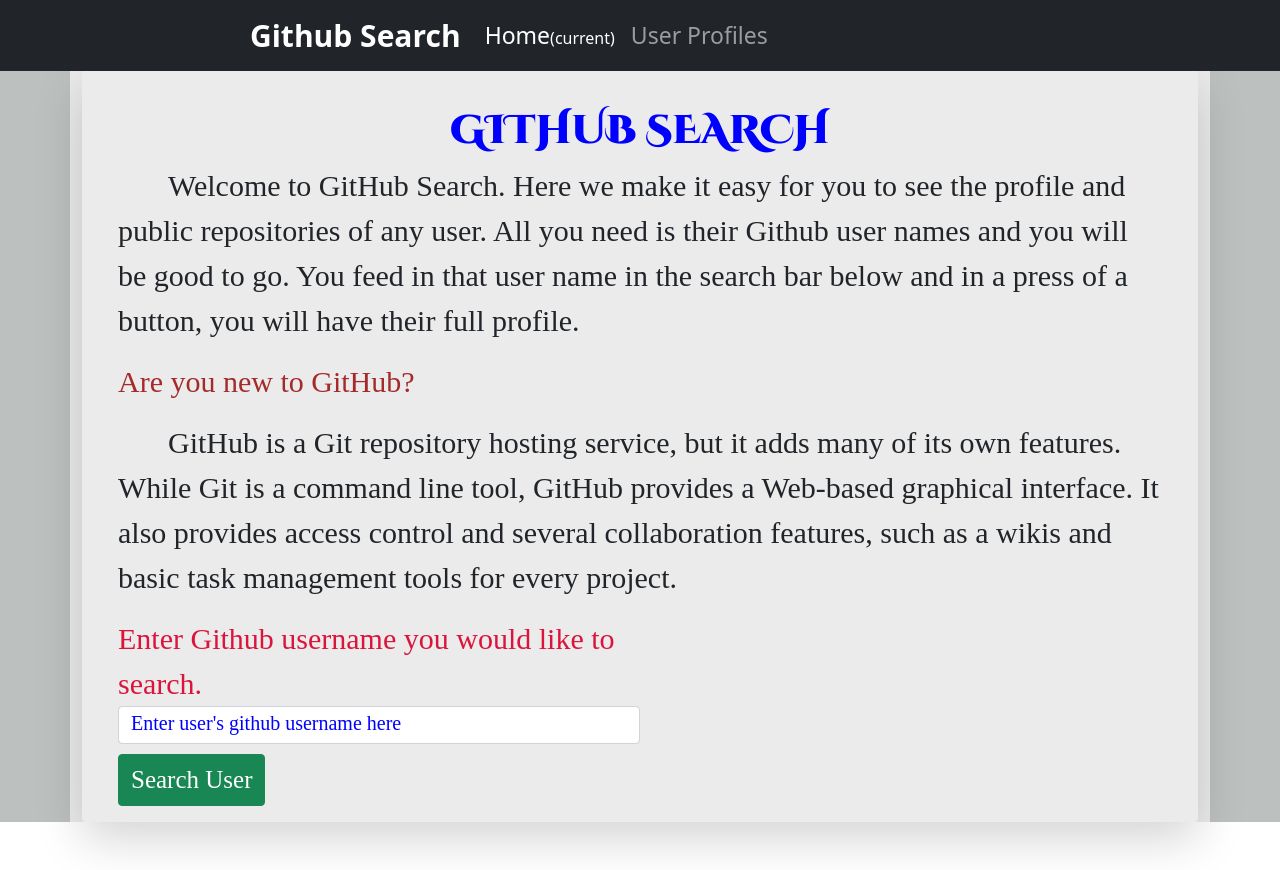
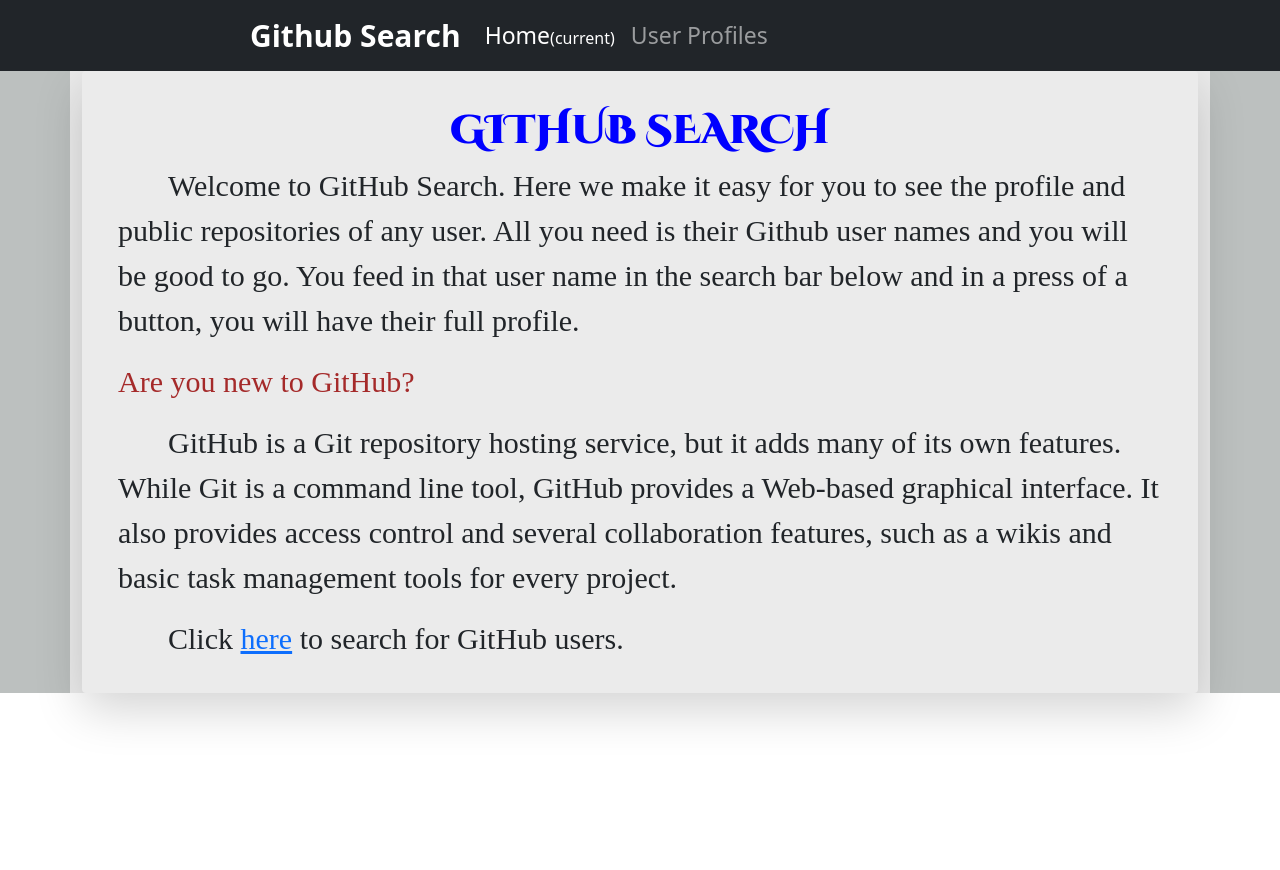
Before and after one commit to Vitalis-Kirui/Github-Search-Angular-IP, an Angular app: page /home in a window 1280 px wide. After the commit the page ends 800 px from the top, so only its background shows below. Built offline with nearby package versions, Linux system fonts and the light colour scheme; a web font is replaced by a local one.

Commit message:
pushing a link to landing pade

```diff
--- a/src/app/landing-page/landing-page.component.css
+++ b/src/app/landing-page/landing-page.component.css
@@ -32,3 +32,11 @@ body{
 #indent{
     padding-left: 50px;
 }
+
+#indentLink{
+  padding-left: 50px;
+}
+
+#indentLink a:hover{
+    color: red;
+}
--- a/src/app/landing-page/landing-page.component.html
+++ b/src/app/landing-page/landing-page.component.html
@@ -40,9 +40,11 @@
                 such as a wikis and basic task management tools for every project.</p>
 
                 <!-- Nesting form from form component -->
-                <div>
+                <!-- <div>
                     <app-search-form></app-search-form>
-                </div>
+                </div> -->
+
+                <p><span id="indentLink">Click <a href="http://localhost:4200/user-profile">here</a> to search for GitHub users.</span></p>
 
             </div>
 
--- a/src/app/search-form/search-form.component.html
+++ b/src/app/search-form/search-form.component.html
@@ -1,4 +1,4 @@
-<form action="">
+<!-- <form action="">
 
     <div class="form-group searchForm">
 
@@ -9,4 +9,4 @@
 
     <button type="submit" class="btn btn-success">Search User</button>
 
-</form>
+</form> -->
--- a/src/app/user-profiles/user-profiles.component.html
+++ b/src/app/user-profiles/user-profiles.component.html
@@ -18,7 +18,7 @@
 
 <!-- user profile display -->
 
-<img src="{{profiles.avatar_url}} " alt="User Profile Picture"><br>
+<img src="{{profiles.avatar_url}} " ><br>
 User Name : {{profiles.login}} <br>
 Number of followers: {{profiles.followers}}
 Following: {{profiles.following}}
--- a/src/app/userprofiles.service.ts
+++ b/src/app/userprofiles.service.ts
@@ -9,11 +9,7 @@ export class UserprofilesService {
 
   username! : string;
 
-  constructor( private http : HttpClient ) {
-
-    // this.username = "Vitalis-Kirui";
-
-  };
+  constructor( private http : HttpClient ) {};
 
   getProfiles(username : string){
 
```
